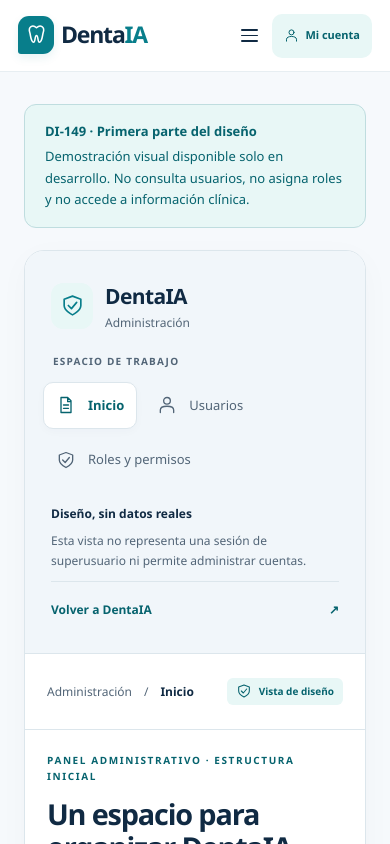
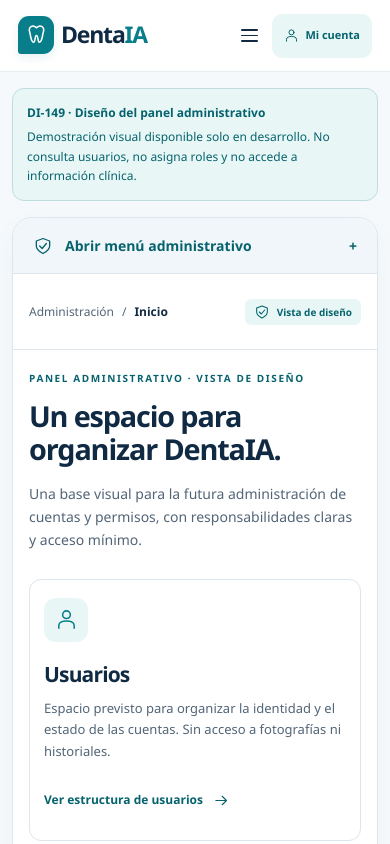
Before and after one commit to Jhanfranco07/DentaIA, a Next.js app: page /desarrollo/panel-admin in a window 390 px wide. Shown: the top 844 px of the page. Built offline with nearby package versions, Linux system fonts and the light colour scheme.

Commit message:
DI-149 feat(admin): completar diseño responsive y estados visuales

```diff
--- /dev/null
+++ b/src/features/administracion/EstadoAdministrativo.tsx
@@ -0,0 +1,26 @@
+import { Icono } from "@/components/Identidad";
+import styles from "./administracion.module.css";
+
+export type EstadoAdministrativoTipo = "carga" | "vacio" | "error";
+
+type Props = { estado: EstadoAdministrativoTipo; onReintentar?: () => void };
+
+// Estados de presentación: no realizan consultas ni representan respuestas del servidor.
+export default function EstadoAdministrativo({ estado, onReintentar }: Props) {
+  return <div className={styles.estado} data-estado={estado}>
+    <span className={styles.iconoEstado} aria-hidden="true">
+      {estado === "carga" ? <span className={styles.cargando} />
+        : estado === "error" ? "!" : <Icono nombre="persona" size={28} />}
+    </span>
+    <div role={estado === "error" ? "alert" : "status"} aria-atomic="true">
+      <strong>{estado === "carga" ? "Cargando cuentas…"
+        : estado === "vacio" ? "No hay cuentas para mostrar" : "No se pudieron cargar las cuentas"}</strong>
+      <p>{estado === "carga" ? "Espera mientras se prepara la lista."
+        : estado === "vacio" ? "Las cuentas disponibles aparecerán en este espacio."
+          : "Inténtalo de nuevo. Si el problema continúa, vuelve más tarde."}</p>
+    </div>
+    {estado === "carga" && <div className={styles.esqueleto} aria-hidden="true"><span /><span /><span /></div>}
+    {estado === "error" && onReintentar && <button type="button" className={styles.accionEstado}
+      onClick={onReintentar}>Reintentar simulación</button>}
+  </div>;
+}
--- a/src/features/administracion/LayoutAdministrativo.tsx
+++ b/src/features/administracion/LayoutAdministrativo.tsx
@@ -1,4 +1,6 @@
-import type { ReactNode } from "react";
+"use client";
+
+import { useEffect, useRef, useState, type ReactNode } from "react";
 import Link from "next/link";
 import { Icono } from "@/components/Identidad";
 import NavegacionAdministrativa from "./NavegacionAdministrativa";
@@ -9,16 +11,50 @@ import styles from "./administracion.module.css";
 type Props = NavegacionAdministrativaProps & { children: ReactNode };
 
 export default function LayoutAdministrativo({ children, seccion, onSeleccionar }: Props) {
+  const [menuAbierto, setMenuAbierto] = useState(false);
+  const botonMenu = useRef<HTMLButtonElement>(null);
+  const lateral = useRef<HTMLElement>(null);
   const actual = SECCIONES_ADMINISTRATIVAS.find(item => item.id === seccion)!;
 
-  return <div className={styles.panel}>
-    <aside className={styles.lateral} aria-label="Espacio administrativo de demostración">
+  useEffect(() => {
+    const movil = window.matchMedia("(max-width: 800px)");
+    function adaptar() {
+      // Evitar dejar el foco en controles que se ocultan al cambiar de tamaño.
+      if (movil.matches && lateral.current?.contains(document.activeElement)) botonMenu.current?.focus();
+      if (!movil.matches && document.activeElement === botonMenu.current) {
+        lateral.current?.querySelector<HTMLButtonElement>('button[aria-pressed="true"]')?.focus();
+      }
+      setMenuAbierto(false);
+    }
+    movil.addEventListener("change", adaptar);
+    return () => movil.removeEventListener("change", adaptar);
+  }, []);
+
+  return <div className={styles.panel} onKeyDown={event => {
+    if (event.key === "Escape" && menuAbierto) {
+      event.preventDefault();
+      setMenuAbierto(false);
+      botonMenu.current?.focus();
+    }
+  }}>
+    <button ref={botonMenu} type="button" className={styles.botonMenu}
+      aria-expanded={menuAbierto} aria-controls="admin-menu"
+      onClick={() => setMenuAbierto(abierto => !abierto)}>
+      <Icono nombre="escudo" size={20} />
+      <span>{menuAbierto ? "Cerrar menú administrativo" : "Abrir menú administrativo"}</span>
+      <span aria-hidden="true">{menuAbierto ? "−" : "+"}</span>
+    </button>
+    <aside ref={lateral} id="admin-menu" className={styles.lateral} data-abierto={menuAbierto}
+      aria-label="Espacio administrativo de demostración">
       <div className={styles.identidad}>
         <span className={styles.simbolo}><Icono nombre="escudo" size={25} /></span>
         <div><strong>DentaIA</strong><span>Administración</span></div>
       </div>
       <p className={styles.etiquetaMenu}>ESPACIO DE TRABAJO</p>
-      <NavegacionAdministrativa seccion={seccion} onSeleccionar={onSeleccionar} />
+      <NavegacionAdministrativa seccion={seccion} onSeleccionar={destino => {
+        setMenuAbierto(false);
+        onSeleccionar(destino);
+      }} />
       <div className={styles.notaLateral}>
         <strong>Diseño, sin datos reales</strong>
         <p>Esta vista no representa una sesión de superusuario ni permite administrar cuentas.</p>
@@ -26,6 +62,7 @@ export default function LayoutAdministrativo({ children, seccion, onSeleccionar
       <Link href="/" className={styles.volver}>Volver a DentaIA <span aria-hidden="true">↗</span></Link>
     </aside>
     <div className={styles.trabajo}>
+      <a href="#admin-titulo" className={styles.saltarContenido}>Saltar al contenido del panel</a>
       <EncabezadoAdministrativo seccion={actual.titulo} />
       <div className={styles.contenido}>{children}</div>
     </div>
--- a/src/features/administracion/PanelAdministrativoDemo.tsx
+++ b/src/features/administracion/PanelAdministrativoDemo.tsx
@@ -3,6 +3,7 @@
 import { useRef, useState } from "react";
 import { Icono } from "@/components/Identidad";
 import LayoutAdministrativo from "./LayoutAdministrativo";
+import EstadoAdministrativo, { type EstadoAdministrativoTipo } from "./EstadoAdministrativo";
 import TarjetaAdministrativa from "./TarjetaAdministrativa";
 import { SECCIONES_ADMINISTRATIVAS, type SeccionAdministrativa } from "./estructura";
 import styles from "./administracion.module.css";
@@ -17,6 +18,8 @@ const ROLES_PREVISTOS = [
 // Solo presentación y navegación en memoria. No importa Auth, servicios ni clientes de datos.
 export default function PanelAdministrativoDemo() {
   const [seccion, setSeccion] = useState<SeccionAdministrativa>("inicio");
+  const [estado, setEstado] = useState<"estructura" | EstadoAdministrativoTipo>("estructura");
+  const selectorEstado = useRef<HTMLSelectElement>(null);
   const titulo = useRef<HTMLHeadingElement>(null);
   const actual = SECCIONES_ADMINISTRATIVAS.find(item => item.id === seccion)!;
 
@@ -27,13 +30,13 @@ export default function PanelAdministrativoDemo() {
 
   return <section className={styles.pagina} aria-label="Demostración local de estructura administrativa">
     <div className={styles.avisoDemo}>
-      <strong>DI-149 · Primera parte del diseño</strong>
+      <strong>DI-149 · Diseño del panel administrativo</strong>
       <p>Demostración visual disponible solo en desarrollo. No consulta usuarios, no asigna roles y no accede a información clínica.</p>
     </div>
     <LayoutAdministrativo seccion={seccion} onSeleccionar={seleccionar}>
       <div className={styles.introduccion}>
-        <span className="eyebrow">PANEL ADMINISTRATIVO · ESTRUCTURA INICIAL</span>
-        <h1 ref={titulo} tabIndex={-1}>{seccion === "inicio" ? "Un espacio para organizar DentaIA." : actual.titulo}</h1>
+        <span className="eyebrow">PANEL ADMINISTRATIVO · VISTA DE DISEÑO</span>
+        <h1 id="admin-titulo" ref={titulo} tabIndex={-1}>{seccion === "inicio" ? "Un espacio para organizar DentaIA." : actual.titulo}</h1>
         <p>{seccion === "inicio"
           ? "Una base visual para la futura administración de cuentas y permisos, con responsabilidades claras y acceso mínimo."
           : actual.descripcion + ". Solo presentación: las funciones de gestión todavía no están conectadas."}</p>
@@ -51,8 +54,8 @@ export default function PanelAdministrativoDemo() {
         <section className={styles.bloque} aria-labelledby="admin-alcance">
           <h2 id="admin-alcance">Antes de activar la administración</h2>
           <ul className={styles.pasos}>
-            <li><span>01</span><div><strong>Estructura visual</strong><p>Layout, navegación y espacios de trabajo. Esta es la entrega del primer día de DI-149.</p></div></li>
-            <li><span>02</span><div><strong>Continuación del diseño</strong><p>Completar adaptación responsive, estados visuales y revisión de navegación en la siguiente parte.</p></div></li>
+            <li><span>01</span><div><strong>Estructura visual</strong><p>Layout, navegación y espacios de trabajo. Base de presentación de DI-149, sin funciones de gestión.</p></div></li>
+            <li><span>02</span><div><strong>Continuación del diseño</strong><p>Menú adaptable, estados de carga, vacío y error, y navegación mediante teclado.</p></div></li>
             <li><span>03</span><div><strong>Acceso administrativo seguro</strong><p>La autenticación y autorización se abordarán en DI-150 antes de habilitar un panel real.</p></div></li>
           </ul>
         </section>
@@ -61,13 +64,29 @@ export default function PanelAdministrativoDemo() {
       {seccion === "usuarios" && <section className={styles.bloque} aria-labelledby="admin-usuarios">
         <div className={styles.tituloBloque}><h2 id="admin-usuarios">Organización de cuentas</h2><span className={styles.indicador}>Sin conexión de datos</span></div>
         <p>Distribución inicial de la futura lista. No son cuentas reales ni un listado vacío obtenido de la base de datos.</p>
+        <div className={styles.selectorEstado}>
+          <label htmlFor="admin-estado">Previsualizar estado de la lista</label>
+          <select ref={selectorEstado} id="admin-estado" value={estado}
+            aria-describedby="admin-simulacion" onChange={event => setEstado(event.target.value as typeof estado)}>
+            <option value="estructura">Estructura prevista</option>
+            <option value="carga">Carga</option>
+            <option value="vacio">Vacío</option>
+            <option value="error">Error</option>
+          </select>
+          <p id="admin-simulacion">Simulación visual manual: no se consulta ninguna cuenta. Reintentar muestra la carga simulada; el selector permite revisar los demás estados.</p>
+        </div>
         <div className={styles.tablaContenedor}>
           <table className={styles.tabla}>
             <caption className="sr-only">Columnas previstas para la gestión de usuarios; sin registros</caption>
             <thead><tr><th scope="col">Identidad</th><th scope="col">Asignaciones</th><th scope="col">Estado de cuenta</th></tr></thead>
             <tbody><tr><td colSpan={3} className={styles.espacioDatos}>
+              {estado === "estructura" ? <>
               <Icono nombre="persona" size={28} /><strong>Aquí se organizarán las cuentas</strong>
               <span>La consulta y las acciones se incorporarán después de implementar los controles de acceso correspondientes.</span>
+              </> : <EstadoAdministrativo estado={estado} onReintentar={() => {
+                setEstado("carga");
+                selectorEstado.current?.focus();
+              }} />}
             </td></tr></tbody>
           </table>
         </div>
--- a/src/features/administracion/administracion.module.css
+++ b/src/features/administracion/administracion.module.css
@@ -23,7 +23,7 @@
   border: 1px solid var(--line);
   border-radius: var(--radius);
   box-shadow: var(--shadow);
-  overflow: clip;
+  position: relative;
 }
 .lateral {
   display: flex;
@@ -92,14 +92,67 @@
 .limiteClinico h2 { font-size: 14px; margin: 0 0 8px; }
 .limiteClinico p { color: var(--muted); font-size: 12px; margin: 0; }
 
-/* Base fluida para no bloquear la vista local. La revisión responsive completa es la parte 2. */
-@media (max-width: 800px) {
-  .panel { grid-template-columns: 1fr; }
-  .lateral { border-right: 0; border-bottom: 1px solid var(--line); }
-  .etiquetaMenu { margin-top: 20px; }
-  .navegacion { display: flex; flex-wrap: wrap; }
-  .navegacion button { width: auto; }
-  .notaLateral { margin: 20px 8px 10px; padding-top: 0; }
-  .contenido, .encabezado { padding: 22px; }
+
+.botonMenu { display: none; }
+.saltarContenido { position: absolute; top: 8px; left: 8px; z-index: 1; padding: 10px 16px; border-radius: 8px; background: var(--ink); color: #fff; transform: translateY(-200%); opacity: 0; pointer-events: none; }
+.saltarContenido:focus { transform: none; opacity: 1; pointer-events: auto; }
+.trabajo { position: relative; }
+.pagina h1, .pagina h2, .pagina h3, .pagina button, .pagina label, .pagina strong, .pagina span { overflow-wrap: anywhere; }
+.pagina button, .pagina select, .volver { min-height: 44px; }
+.selectorEstado { display: grid; gap: 8px; margin-top: 24px; }
+.selectorEstado label { font-size: 13px; font-weight: 650; }
+.selectorEstado select { width: 100%; max-width: 320px; border: 1px solid var(--muted); border-radius: 8px; padding: 8px 12px; color: var(--ink); background: #fff; }
+.selectorEstado p { margin: 0; color: var(--muted); font-size: 12px; }
+.estado { display: grid; justify-items: center; gap: 12px; padding: 12px 0; }
+.estado strong { font-size: 15px; }
+.estado p { margin: 8px 0 0; max-width: 440px; color: var(--muted); }
+.iconoEstado { display: grid !important; place-items: center; width: 48px; height: 48px; margin: 0 !important; border-radius: 50%; background: var(--soft); color: var(--teal-dark) !important; font-size: 24px; font-weight: 700; }
+.iconoEstado svg { margin: 0; }
+.estado[data-estado="error"] .iconoEstado { background: #fbeef0; color: var(--danger) !important; }
+.estado[data-estado="error"] strong { color: var(--danger); }
+.cargando { display: block; width: 24px; height: 24px; border: 3px solid #b7d9db; border-top-color: var(--teal-dark); border-radius: 50%; animation: giro 1s linear infinite; }
+.esqueleto { width: min(360px, 100%); display: grid; gap: 8px; }
+.esqueleto span { display: block; height: 12px; margin: 0; background: #e5edf2; border-radius: 4px; }
+.esqueleto span:last-child { width: 65%; }
+.accionEstado { border: 1px solid var(--teal-dark); border-radius: 8px; background: #fff; color: var(--teal-dark); padding: 8px 16px; font-weight: 650; }
+.accionEstado:hover { background: var(--soft); }
+@keyframes giro { to { transform: rotate(360deg); } }
+
+/* Mantener el control enfocado visible hasta que matchMedia transfiera el foco. */
+@media (min-width: 801px) {
+  .botonMenu:focus { display: flex; grid-column: 1 / -1; }
+}
+@media (min-width: 801px) and (max-width: 1100px) {
+  .panel { grid-template-columns: 210px minmax(0, 1fr); }
+  .contenido, .encabezado { padding: 24px; }
   .tarjetas { grid-template-columns: 1fr; }
 }
+@media (max-width: 800px) {
+  .pagina { width: calc(100% - 32px); margin-top: 24px; }
+  .panel { grid-template-columns: minmax(0, 1fr); min-height: 0; }
+  .botonMenu { display: flex; align-items: center; gap: 12px; width: 100%; padding: 16px 20px; border: 0; border-bottom: 1px solid var(--line); border-radius: var(--radius) var(--radius) 0 0; background: #f1f6fa; color: var(--teal-dark); text-align: left; font-size: 14px; font-weight: 650; }
+  .botonMenu > svg { flex-shrink: 0; }
+  .botonMenu > span:last-child { margin-left: auto; }
+  .lateral { display: none; border-right: 0; border-bottom: 1px solid var(--line); padding: 20px; }
+  .lateral[data-abierto="true"], .lateral:focus-within { display: flex; }
+  .etiquetaMenu { margin-top: 20px; }
+  .notaLateral { margin: 20px 8px 10px; padding-top: 0; }
+  .contenido, .encabezado { padding: 24px; }
+}
+@media (max-width: 600px) {
+  .pagina { width: calc(100% - 24px); margin: 16px auto 40px; }
+  .avisoDemo { padding: 14px; font-size: 12px; margin-bottom: 16px; }
+  .contenido, .encabezado { padding: 20px 16px; }
+  .encabezado p { flex-wrap: wrap; gap: 8px; }
+  .tarjetas { grid-template-columns: minmax(0, 1fr); gap: 16px; }
+  .tarjeta, .bloque { padding: 18px 14px; border-radius: 12px; }
+  .limiteClinico { padding: 16px 14px; gap: 10px; }
+  .tabla { table-layout: fixed; }
+  .tabla th { padding: 10px 6px; overflow-wrap: anywhere; }
+  .tabla td { padding: 20px 10px; }
+  .roles li { display: grid; gap: 10px; }
+  .roles li > span { justify-self: start; }
+}
+@media (prefers-reduced-motion: reduce) {
+  .cargando { animation: none; }
+}
```
Also changed, not shown: 1 other file (tests, documents, lock files or other folders).
